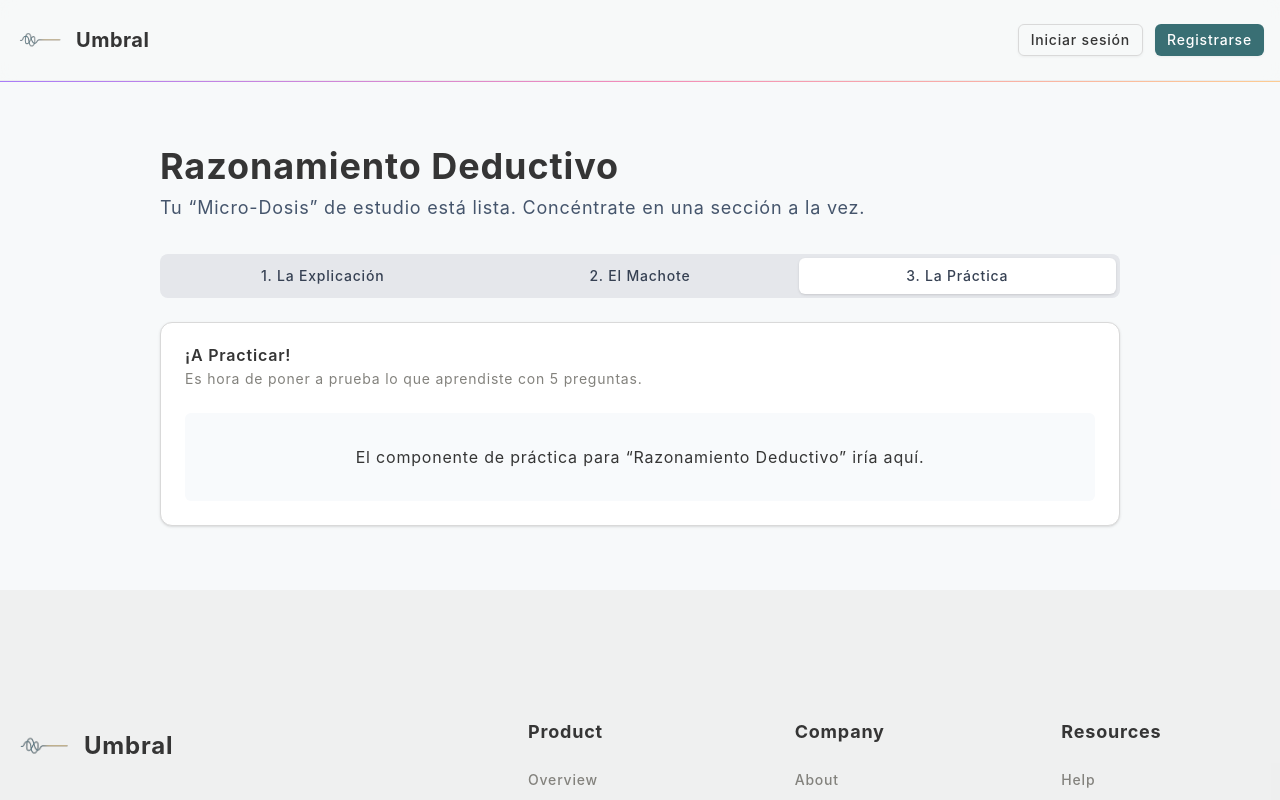
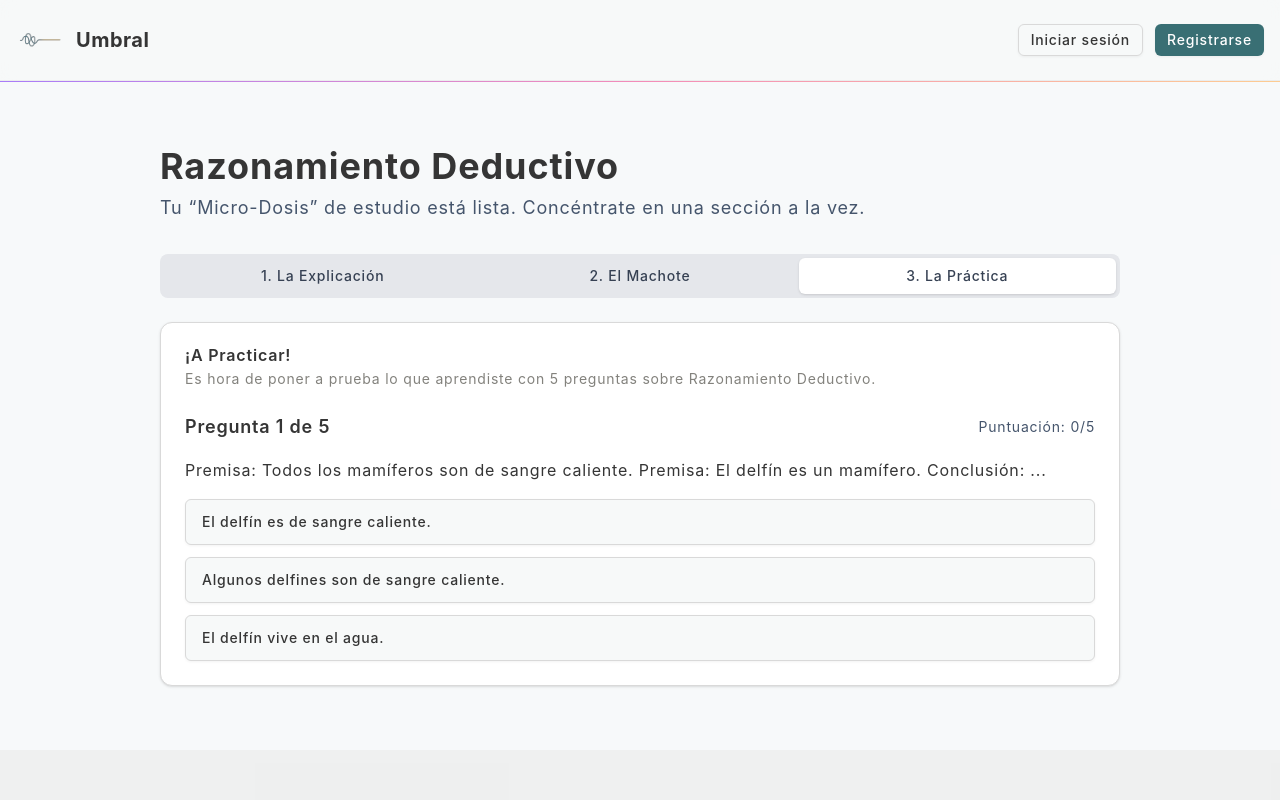
Before and after one commit to LazarusAA/puntoclaro, a Next.js app: page /learn/1 in a window 1280 px wide. Both pictures are taken after a click on the button "3. La Práctica". Shown: the top 800 px of the page. Built offline with nearby package versions, Linux system fonts and the light colour scheme.

Commit message:
feat: add practice quiz component to learning tabs

```diff
--- a/src/components/shared/learning-tabs.tsx
+++ b/src/components/shared/learning-tabs.tsx
@@ -6,6 +6,7 @@ import { AnimatedBackground } from '~/components/ui/animated-background'
 import { Download } from 'lucide-react'
 import { useState } from 'react'
 import type { LearningModule } from '~/types/learning'
+import { PracticeQuiz } from './practice-quiz'
 
 interface LearningTabsProps {
   learningData: LearningModule;
@@ -90,12 +91,10 @@ export function LearningTabs({ learningData }: LearningTabsProps) {
         <Card>
           <CardHeader>
             <CardTitle>¡A Practicar!</CardTitle>
-            <CardDescription>Es hora de poner a prueba lo que aprendiste con 5 preguntas.</CardDescription>
+            <CardDescription>Es hora de poner a prueba lo que aprendiste con 5 preguntas sobre {title}.</CardDescription>
           </CardHeader>
           <CardContent>
-            <div className="text-center p-8 bg-slate-50 rounded-md">
-              <p>El componente de práctica para &ldquo;{title}&rdquo; iría aquí.</p>
-            </div>
+            <PracticeQuiz />
           </CardContent>
         </Card>
       )}
--- /dev/null
+++ b/src/components/shared/practice-quiz.tsx
@@ -0,0 +1,192 @@
+'use client'
+
+import { useState } from 'react'
+import { Button } from '~/components/ui/button'
+import { Card, CardContent, CardFooter, CardHeader, CardTitle } from '~/components/ui/card'
+import { CheckCircle2, XCircle, RefreshCw } from 'lucide-react'
+
+// Define the shape of a question for this component
+type PracticeQuestion = {
+  id: string
+  text: string
+  options: {
+    id: string
+    text: string
+  }[]
+  correctOptionId: string
+  rationale: string // The explanation for the correct answer
+}
+
+// Placeholder data for a single topic. This will be passed as props.
+const placeholderPracticeQuestions: PracticeQuestion[] = [
+  {
+    id: 'pq1',
+    text: 'Premisa: Todos los mamíferos son de sangre caliente. Premisa: El delfín es un mamífero. Conclusión: ...',
+    options: [
+      { id: 'pq1-o1', text: 'El delfín es de sangre caliente.' },
+      { id: 'pq1-o2', text: 'Algunos delfines son de sangre caliente.' },
+      { id: 'pq1-o3', text: 'El delfín vive en el agua.' },
+    ],
+    correctOptionId: 'pq1-o1',
+    rationale: 'Correcto. Al ser un mamífero (caso específico), el delfín debe seguir la regla general de ser de sangre caliente.',
+  },
+  {
+    id: 'pq2',
+    text: 'Si todos los "gorks" son "fleeps" y algunos "fleeps" son "smeeps", ¿se puede concluir que algunos "gorks" son "smeeps"?',
+    options: [
+        { id: 'pq2-o1', text: 'Sí, es una conclusión lógica.'},
+        { id: 'pq2-o2', text: 'No, no se puede concluir lógicamente.'},
+    ],
+    correctOptionId: 'pq2-o2',
+    rationale: 'Correcto. Que algunos "fleeps" sean "smeeps" no garantiza que los "gorks" (que son un subconjunto de "fleeps") estén incluidos en ese grupo.'
+  },
+  {
+    id: 'pq3',
+    text: 'Premisa: Todos los estudiantes de la UCR estudian mucho. Premisa: María estudia mucho. Conclusión: María es estudiante de la UCR.',
+    options: [
+      { id: 'pq3-o1', text: 'La conclusión es válida.' },
+      { id: 'pq3-o2', text: 'La conclusión no es válida.' },
+      { id: 'pq3-o3', text: 'Necesitamos más información.' },
+    ],
+    correctOptionId: 'pq3-o2',
+    rationale: 'Correcto. Este es un error común. Que todos los estudiantes de la UCR estudien mucho no significa que SOLO ellos estudien mucho. María podría estudiar en otro lugar.'
+  },
+  {
+    id: 'pq4',
+    text: 'Premisa: Ningún gato es perro. Premisa: Todos los gatos son felinos. Conclusión: Ningún perro es felino.',
+    options: [
+      { id: 'pq4-o1', text: 'La conclusión es válida.' },
+      { id: 'pq4-o2', text: 'La conclusión no es válida.' },
+    ],
+    correctOptionId: 'pq4-o2',
+    rationale: 'Correcto. La conclusión no es válida. Aunque ningún gato es perro, esto no nos dice nada sobre si los perros pueden ser felinos por otra vía.'
+  },
+  {
+    id: 'pq5',
+    text: 'Premisa: Si llueve, entonces uso paraguas. Premisa: Estoy usando paraguas. Conclusión: Está lloviendo.',
+    options: [
+      { id: 'pq5-o1', text: 'La conclusión es válida.' },
+      { id: 'pq5-o2', text: 'La conclusión no es válida.' },
+    ],
+    correctOptionId: 'pq5-o2',
+    rationale: 'Correcto. Este es el error de "afirmar el consecuente". Puedo usar paraguas por otras razones (sol, viento, etc.). La regla solo dice que SI llueve ENTONCES uso paraguas, no que SOLO llueva cuando use paraguas.'
+  }
+];
+
+type PracticeQuizProps = {
+  questions?: PracticeQuestion[]
+}
+
+export function PracticeQuiz({ questions = placeholderPracticeQuestions }: PracticeQuizProps) {
+  const [currentQuestionIndex, setCurrentQuestionIndex] = useState(0)
+  const [score, setScore] = useState(0)
+  const [selectedOption, setSelectedOption] = useState<string | null>(null)
+  const [isCompleted, setIsCompleted] = useState(false)
+
+  const currentQuestion = questions[currentQuestionIndex]
+
+  const handleOptionSelect = (optionId: string) => {
+    if (selectedOption) return // Prevent changing answer
+    setSelectedOption(optionId)
+    if (optionId === currentQuestion.correctOptionId) {
+      setScore(score + 1)
+    }
+  }
+
+  const handleNextQuestion = () => {
+    setSelectedOption(null)
+    if (currentQuestionIndex < questions.length - 1) {
+      setCurrentQuestionIndex(currentQuestionIndex + 1)
+    } else {
+      setIsCompleted(true)
+    }
+  }
+
+  const handleRestart = () => {
+    setCurrentQuestionIndex(0)
+    setScore(0)
+    setSelectedOption(null)
+    setIsCompleted(false)
+  }
+
+  if (isCompleted) {
+    return (
+      <Card className="text-center p-6">
+        <CardHeader>
+          <CardTitle className="text-2xl">¡Práctica Completada!</CardTitle>
+        </CardHeader>
+        <CardContent>
+          <p className="text-4xl font-bold mb-2">
+            {score} / {questions.length}
+          </p>
+          <p className="text-slate-600">¡Excelente trabajo! La práctica constante es la clave.</p>
+        </CardContent>
+        <CardFooter className="flex justify-center">
+          <Button onClick={handleRestart}>
+            <RefreshCw className="mr-2 h-4 w-4" />
+            Reintentar Práctica
+          </Button>
+        </CardFooter>
+      </Card>
+    )
+  }
+
+  const getButtonVariant = (optionId: string) => {
+    if (!selectedOption) return 'outline'
+    if (optionId === currentQuestion.correctOptionId) return 'default' // Green for correct
+    if (optionId === selectedOption) return 'destructive' // Red for incorrect
+    return 'outline'
+  }
+
+  const getButtonClassName = (optionId: string) => {
+    if (!selectedOption) return ''
+    if (optionId === currentQuestion.correctOptionId) {
+      return 'bg-green-500 hover:bg-green-500 border-green-500 text-gray-900'
+    }
+    if (optionId === selectedOption && optionId !== currentQuestion.correctOptionId) {
+      return 'bg-red-500 hover:bg-red-500 border-red-500 text-gray-900'
+    }
+    return 'opacity-40 bg-gray-100'
+  }
+
+  return (
+    <div>
+      <div className="mb-4 flex justify-between items-center">
+        <h3 className="text-lg font-semibold">Pregunta {currentQuestionIndex + 1} de {questions.length}</h3>
+        <div className="text-sm text-slate-600">Puntuación: {score}/{questions.length}</div>
+      </div>
+
+      <h4 className="text-base mb-4 leading-relaxed">{currentQuestion.text}</h4>
+
+      <div className="space-y-3">
+        {currentQuestion.options.map((option) => (
+                     <Button
+             key={option.id}
+             variant={getButtonVariant(option.id)}
+             className={`w-full justify-start h-auto py-3 text-left transition-colors duration-300 ${getButtonClassName(option.id)}`}
+             onClick={() => handleOptionSelect(option.id)}
+             disabled={!!selectedOption}
+           >
+             {selectedOption && option.id === currentQuestion.correctOptionId && (
+               <CheckCircle2 className="mr-3 h-6 w-6 text-gray-900 animate-pulse" />
+             )}
+             {selectedOption === option.id && option.id !== currentQuestion.correctOptionId && (
+               <XCircle className="mr-3 h-6 w-6 text-gray-900 animate-pulse" />
+             )}
+             <span className="flex-1">{option.text}</span>
+           </Button>
+        ))}
+      </div>
+
+      {selectedOption && (
+        <div className="mt-4 p-4 bg-green-50 border-l-4 border-green-500 rounded-r-md">
+          <h4 className="font-bold text-lg">Explicación:</h4>
+          <p className="text-green-800 text-base leading-relaxed">{currentQuestion.rationale}</p>
+          <Button className="w-full mt-4" onClick={handleNextQuestion}>
+            {currentQuestionIndex < questions.length - 1 ? 'Siguiente Pregunta' : 'Finalizar Práctica'}
+          </Button>
+        </div>
+      )}
+    </div>
+  )
+}
```
